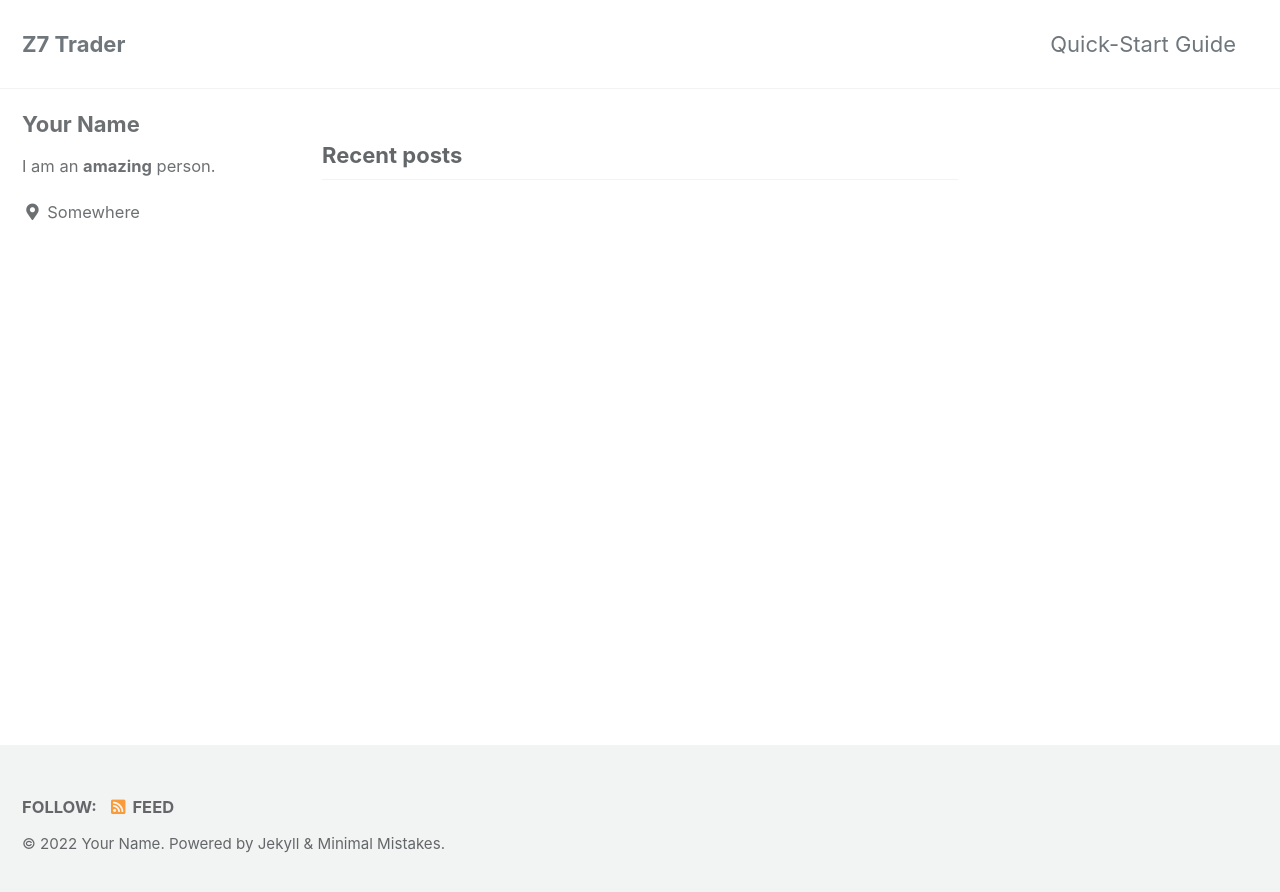
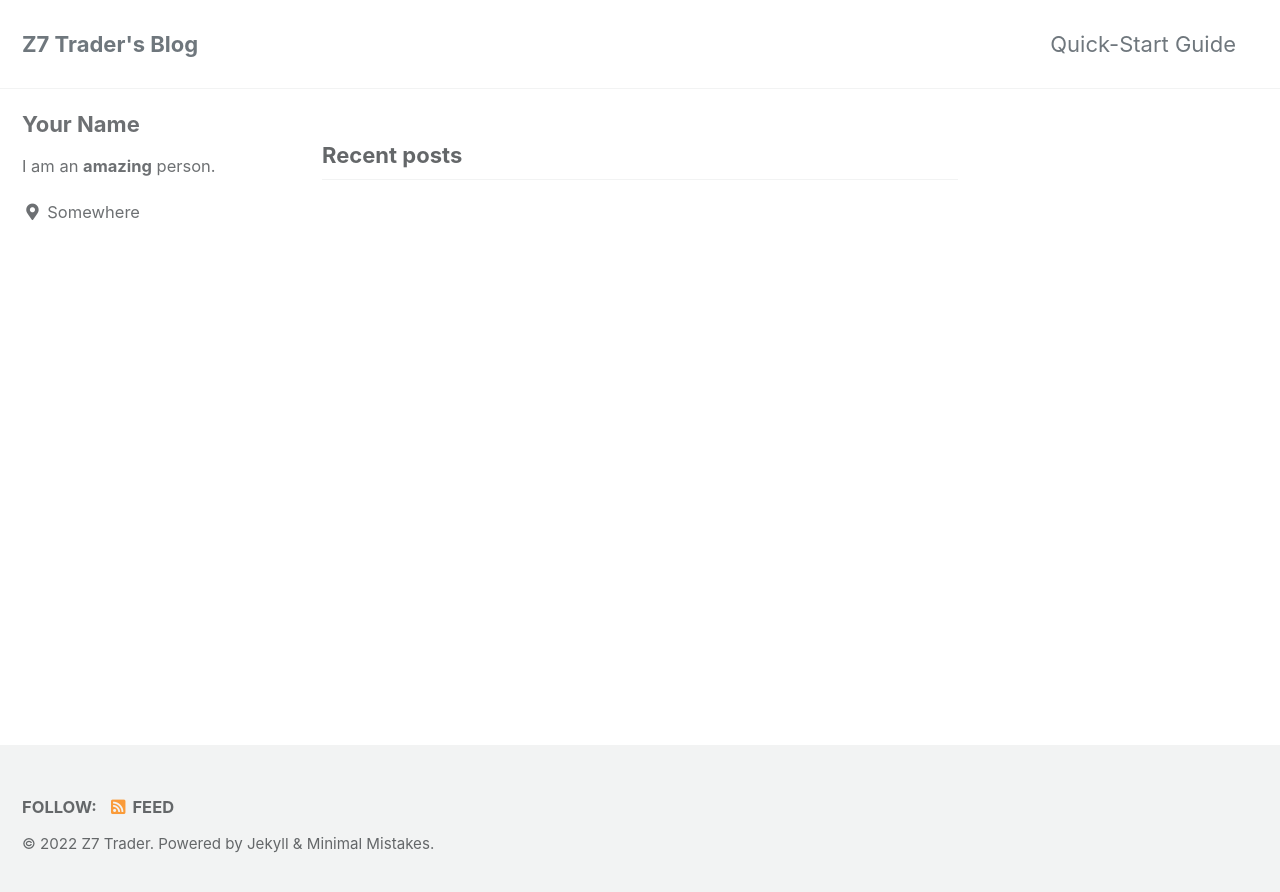
Before and after one commit to Z7Trader/z7trader.github.com, a Jekyll site: the page built from index.html, in a window 1280 px wide. Shown: the top 892 px of the page. Built offline with Jekyll 4.4.1, drawn with Linux system fonts in a browser that asks for light colours; cached includes are drawn as plain includes; the list of posts is cut into pages by our own code.

Commit message:
Update _config.yml

```diff
--- a/_config.yml
+++ b/_config.yml
@@ -16,10 +16,10 @@ minimal_mistakes_skin    : "default" # "air", "aqua", "contrast", "dark", "dirt"
 
 # Site Settings
 locale                   : "en-US"
-title                    : "Z7 Trader"
+title                    : "Z7 Trader's Blog"
 title_separator          : "-"
 subtitle                 : # site tagline that appears below site title in masthead
-name                     : "Your Name"
+name                     : "Z7 Trader"
 description              : "An amazing website."
 url                      : # the base hostname & protocol for your site e.g. "https://mmistakes.github.io"
 baseurl                  : # the subpath of your site, e.g. "/blog"
```
